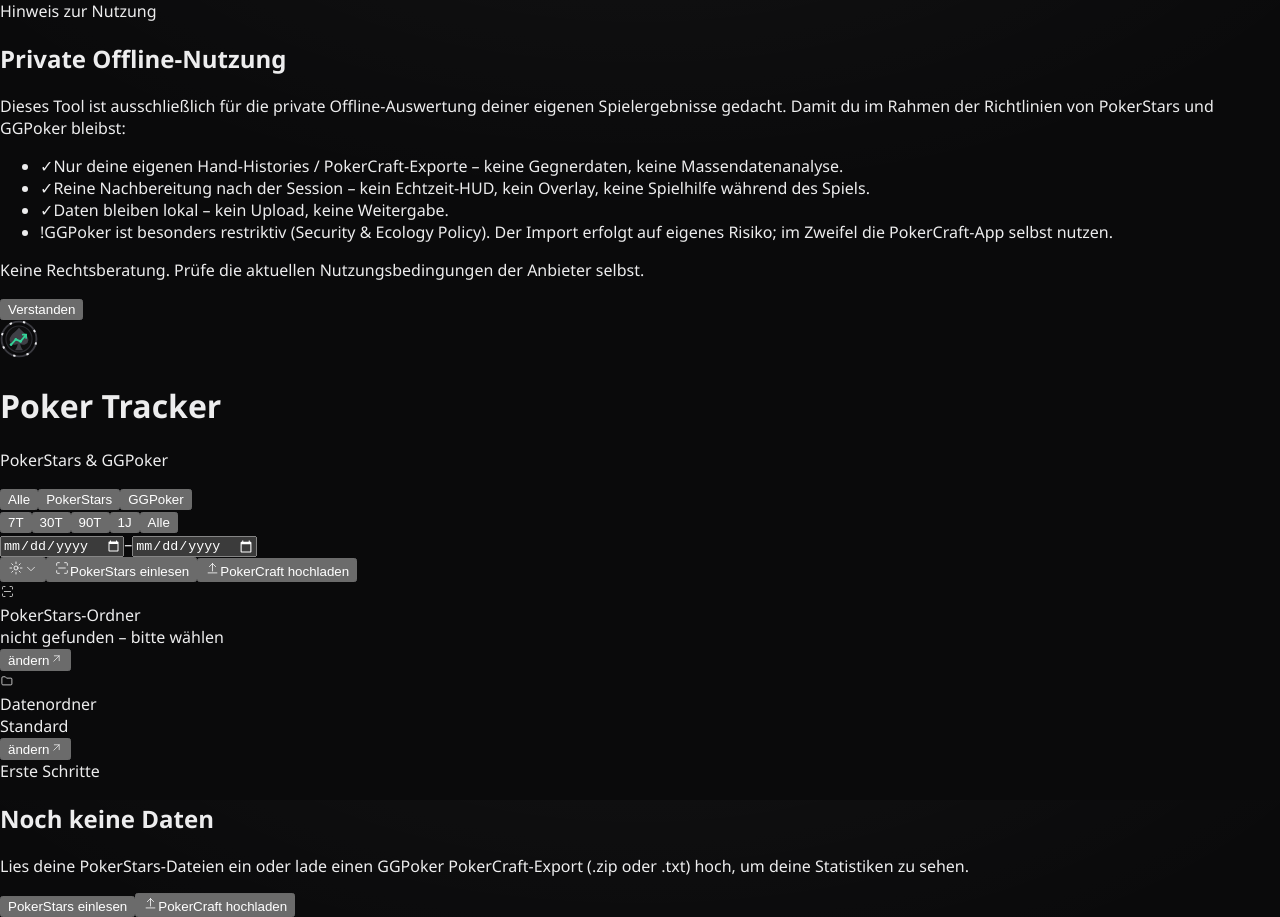
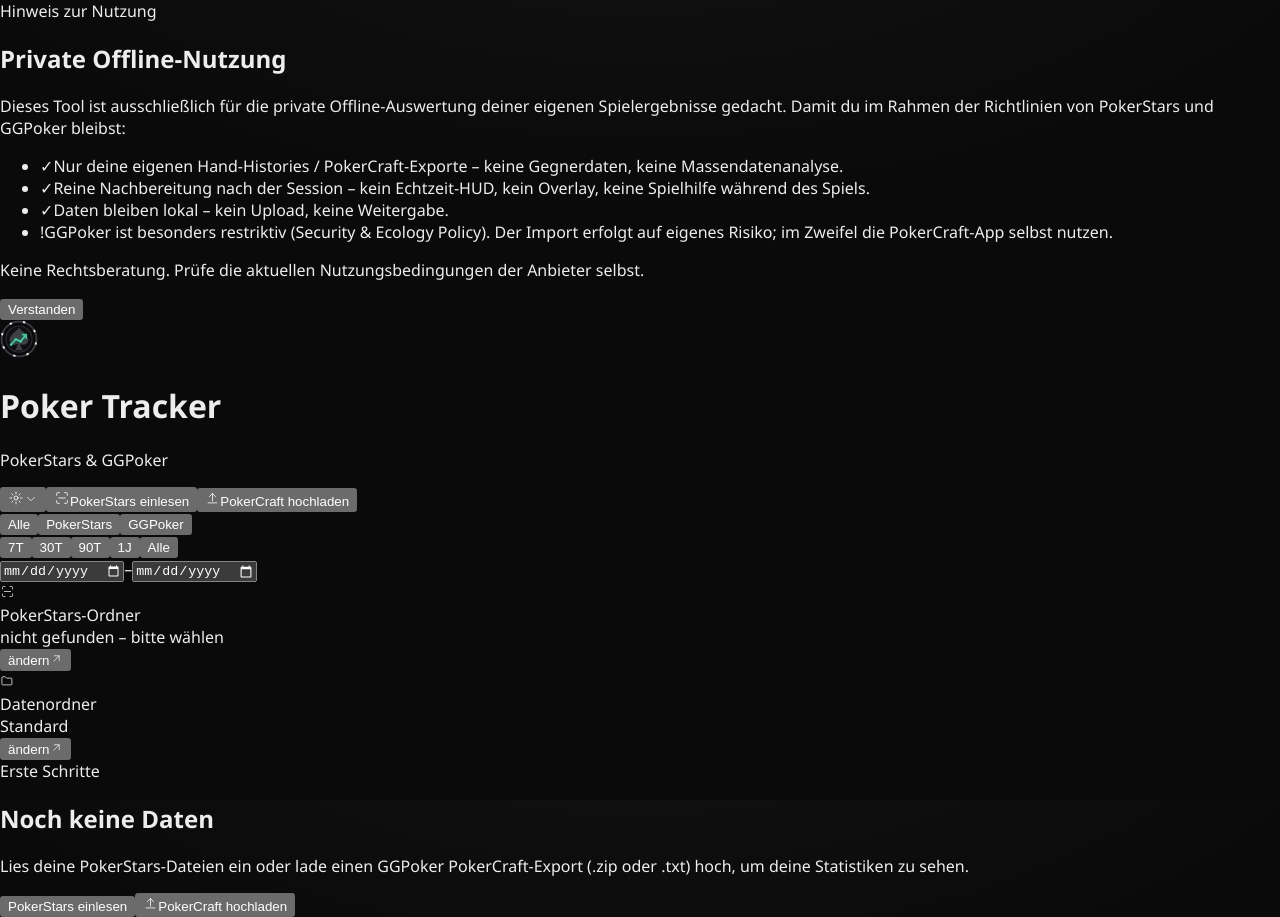
Before and after one commit to Kprie/poker-tracker, a React (Vite) app in the folder src/renderer/: page / in a window 1280 px wide. Built offline with nearby package versions, Linux system fonts and the light colour scheme.

Commit message:
Tidy toolbar into two edge-aligned rows
Brand + actions on the top row, source filter + date range on the second row,
separated by a hairline. Removes the offset wrapped-button layout.

```diff
--- a/src/renderer/src/components/Toolbar.tsx
+++ b/src/renderer/src/components/Toolbar.tsx
@@ -42,9 +42,9 @@
     <header className="sticky top-0 z-nav px-6 pt-4 pb-3">
       <div className="mx-auto max-w-[1400px]">
         <div className="card bg-surface/80 px-4 py-3 backdrop-blur-xl">
-          <div className="flex flex-wrap items-center gap-x-5 gap-y-3">
-            {/* Brand */}
-            <div className="flex items-center gap-3 pr-1">
+          {/* Row 1: brand + actions, edge-aligned */}
+          <div className="flex items-center justify-between gap-4">
+            <div className="flex items-center gap-3">
               <Logo size={38} />
               <div className="leading-none">
                 <h1 className="text-[17px] font-semibold tracking-tightest">Poker Tracker</h1>
@@ -52,48 +52,7 @@
               </div>
             </div>
 
-            {/* Source segmented control */}
-            <div className="flex items-center gap-1 rounded-xl border border-white/10 bg-white/[0.03] p-1">
-              {SOURCES.map((s) => (
-                <button
-                  key={s.key}
-                  onClick={() => setFilters({ source: s.key })}
-                  className={`seg ${filters.source === s.key ? 'seg-active' : ''}`}
-                >
-                  {s.dot && <span className={`mr-1.5 inline-block h-1.5 w-1.5 rounded-full ${s.dot}`} />}
-                  {s.label}
-                </button>
-              ))}
-            </div>
-
-            {/* Date presets */}
-            <div className="flex items-center gap-0.5 rounded-xl border border-white/10 bg-white/[0.03] p-1">
-              {PRESETS.map((p) => (
-                <button key={p.label} className="chip" onClick={() => applyPreset(p.days)}>
-                  {p.label}
-                </button>
-              ))}
-            </div>
-
-            {/* Custom range */}
-            <div className="flex items-center gap-2 text-xs text-muted">
-              <input
-                type="date"
-                value={filters.from ?? ''}
-                onChange={(e) => setFilters({ from: e.target.value || null })}
-                className="rounded-lg border border-white/10 bg-white/[0.03] px-2.5 py-1.5 text-text [color-scheme:dark]"
-              />
-              <span className="opacity-50">–</span>
-              <input
-                type="date"
-                value={filters.to ?? ''}
-                onChange={(e) => setFilters({ to: e.target.value || null })}
-                className="rounded-lg border border-white/10 bg-white/[0.03] px-2.5 py-1.5 text-text [color-scheme:dark]"
-              />
-            </div>
-
-            {/* Actions */}
-            <div className="ml-auto flex items-center gap-2">
+            <div className="flex items-center gap-2">
               <button
                 onClick={() => setOpenSettings((v) => !v)}
                 className={`btn-ghost !px-2.5 ${openSettings ? '!border-accent/40 !bg-white/[0.07]' : ''}`}
@@ -115,6 +74,50 @@
                 <Upload width={15} height={15} />
                 PokerCraft hochladen
               </button>
+            </div>
+          </div>
+
+          <div className="my-3 h-px bg-white/[0.06]" />
+
+          {/* Row 2: source filter (left) + date range (right) */}
+          <div className="flex flex-wrap items-center justify-between gap-3">
+            <div className="flex items-center gap-1 rounded-xl border border-white/10 bg-white/[0.03] p-1">
+              {SOURCES.map((s) => (
+                <button
+                  key={s.key}
+                  onClick={() => setFilters({ source: s.key })}
+                  className={`seg ${filters.source === s.key ? 'seg-active' : ''}`}
+                >
+                  {s.dot && <span className={`mr-1.5 inline-block h-1.5 w-1.5 rounded-full ${s.dot}`} />}
+                  {s.label}
+                </button>
+              ))}
+            </div>
+
+            <div className="flex flex-wrap items-center gap-3">
+              <div className="flex items-center gap-0.5 rounded-xl border border-white/10 bg-white/[0.03] p-1">
+                {PRESETS.map((p) => (
+                  <button key={p.label} className="chip" onClick={() => applyPreset(p.days)}>
+                    {p.label}
+                  </button>
+                ))}
+              </div>
+
+              <div className="flex items-center gap-2 text-xs text-muted">
+                <input
+                  type="date"
+                  value={filters.from ?? ''}
+                  onChange={(e) => setFilters({ from: e.target.value || null })}
+                  className="rounded-lg border border-white/10 bg-white/[0.03] px-2.5 py-1.5 text-text [color-scheme:dark]"
+                />
+                <span className="opacity-50">–</span>
+                <input
+                  type="date"
+                  value={filters.to ?? ''}
+                  onChange={(e) => setFilters({ to: e.target.value || null })}
+                  className="rounded-lg border border-white/10 bg-white/[0.03] px-2.5 py-1.5 text-text [color-scheme:dark]"
+                />
+              </div>
             </div>
           </div>
 
```
